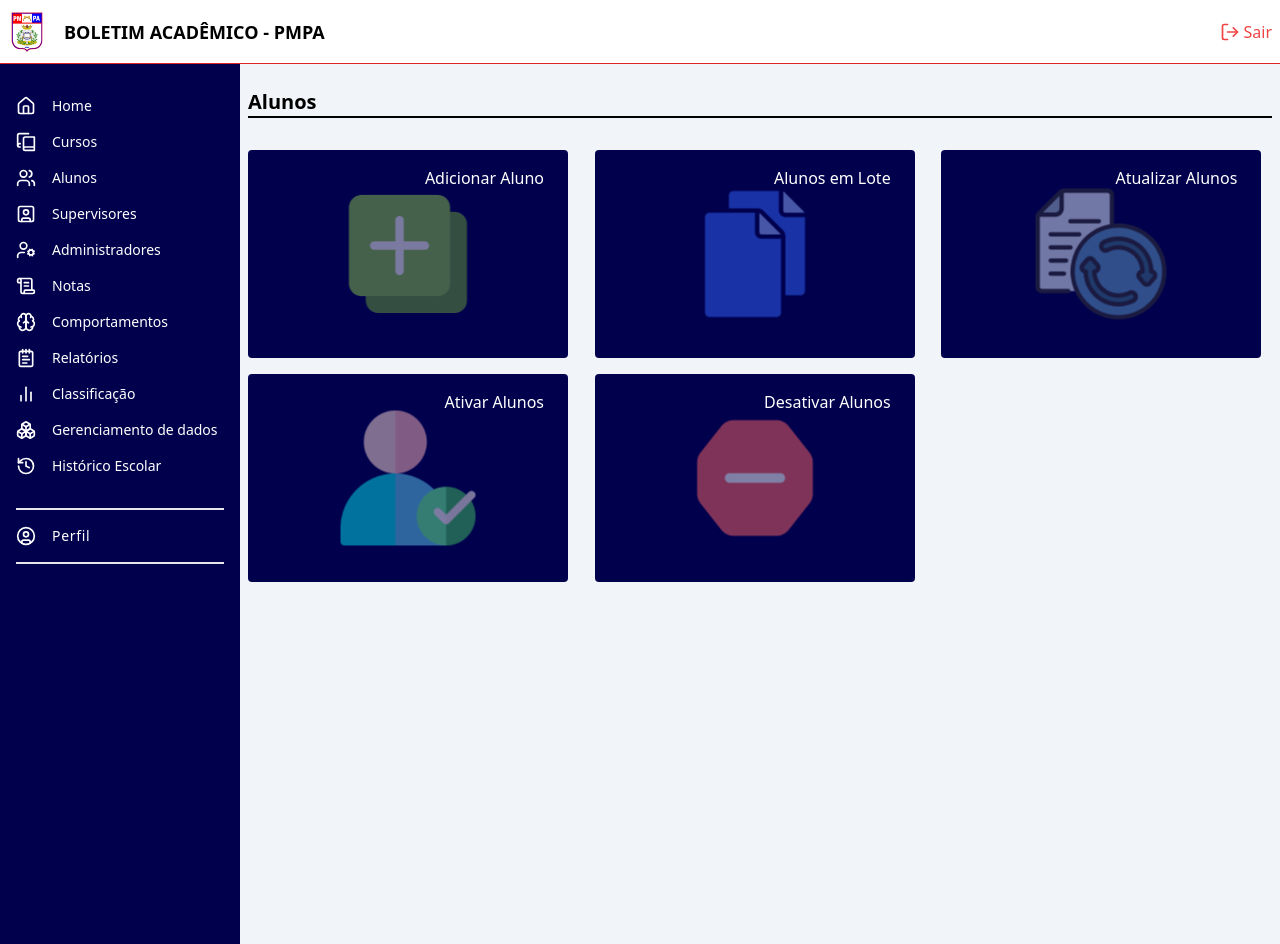
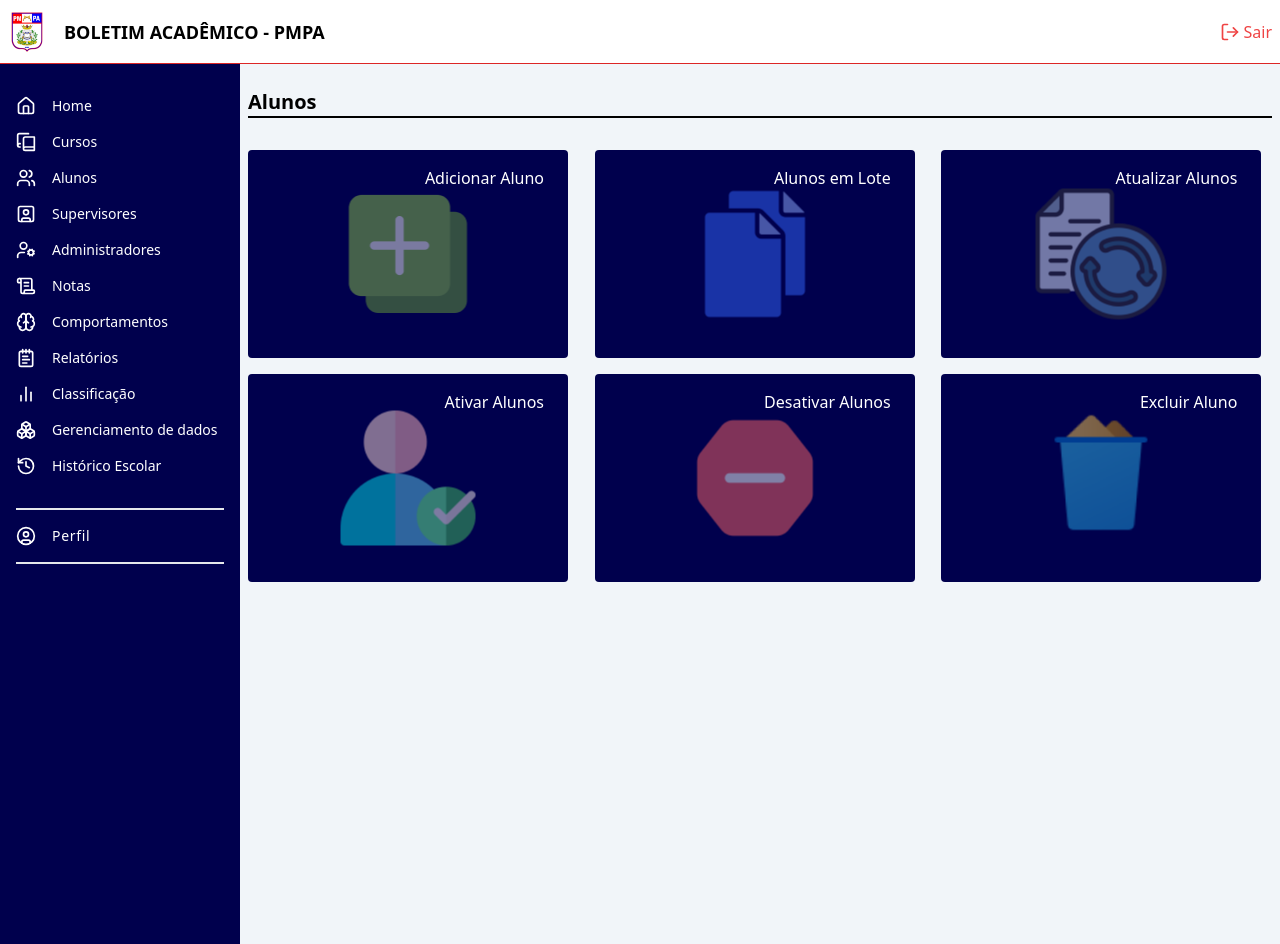
Before and after one commit to Edgar-Klewert/boletim-app, a React (Vite) app: page /students in a window 1280 px wide. Built offline with nearby package versions, Linux system fonts and the light colour scheme.

Commit message:
fetch: creation to delete

```diff
--- a/src/pages/admins.tsx
+++ b/src/pages/admins.tsx
@@ -2,6 +2,7 @@ import PlusIcon from '@/assets/add-plus-icon.png'
 import UpdateIcon from '@/assets/update-icon.png'
 import ActiveIcon from '@/assets/active-icon.png'
 import RemoveIcon from '@/assets/remove-icon.png'
+import BinIcon from '@/assets/bin-icon.png'
 import { Link } from 'react-router-dom'
 
 export function Admins() {
@@ -62,6 +63,19 @@ export function Admins() {
             Desativar Administrador
           </span>
         </Link>
+        <Link
+          to={'#'}
+          className="relative flex h-52 w-full max-w-80 justify-end rounded bg-pmpa-blue-700 px-6 py-4"
+        >
+          <img
+            src={BinIcon}
+            className="absolute right-1/2 top-1/2 -translate-y-1/2 translate-x-1/2"
+            alt=""
+          />
+          <span className="font-medium text-white">
+            Excluir Administrador
+          </span>
+        </Link>
       </div>
     </section>
   )
--- a/src/pages/managers.tsx
+++ b/src/pages/managers.tsx
@@ -2,6 +2,7 @@ import PlusIcon from '@/assets/add-plus-icon.png'
 import UpdateIcon from '@/assets/update-icon.png'
 import ActiveIcon from '@/assets/active-icon.png'
 import RemoveIcon from '@/assets/remove-icon.png'
+import BinIcon from '@/assets/bin-icon.png'
 import { Link } from 'react-router-dom'
 
 export function Managers() {
@@ -56,6 +57,19 @@ export function Managers() {
           />
           <span className="font-medium text-white">Desativar Gestor</span>
         </Link>
+        <Link
+          to={'#'}
+          className="relative flex h-52 w-full max-w-80 justify-end rounded bg-pmpa-blue-700 px-6 py-4"
+        >
+          <img
+            src={BinIcon}
+            className="absolute right-1/2 top-1/2 -translate-y-1/2 translate-x-1/2"
+            alt=""
+          />
+          <span className="font-medium text-white">
+            Excluir Gestor
+          </span>
+        </Link>
       </div>
     </section>
   )
--- a/src/pages/students.tsx
+++ b/src/pages/students.tsx
@@ -3,6 +3,7 @@ import AddLotIcon from '@/assets/add-lot-icon.png'
 import UpdateIcon from '@/assets/update-icon.png'
 import ActiveIcon from '@/assets/active-icon.png'
 import RemoveIcon from '@/assets/remove-icon.png'
+import BinIcon from '@/assets/bin-icon.png'
 import { Link } from 'react-router-dom'
 
 export function Students() {
@@ -68,6 +69,19 @@ export function Students() {
           />
           <span className="font-medium text-white">Desativar Alunos</span>
         </Link>
+        <Link
+          to={'#'}
+          className="relative flex h-52 w-full max-w-80 justify-end rounded bg-pmpa-blue-700 px-6 py-4"
+        >
+          <img
+            src={BinIcon}
+            className="absolute right-1/2 top-1/2 -translate-y-1/2 translate-x-1/2"
+            alt=""
+          />
+          <span className="font-medium text-white">
+            Excluir Aluno
+          </span>
+        </Link>
       </div>
     </section>
   )
```
